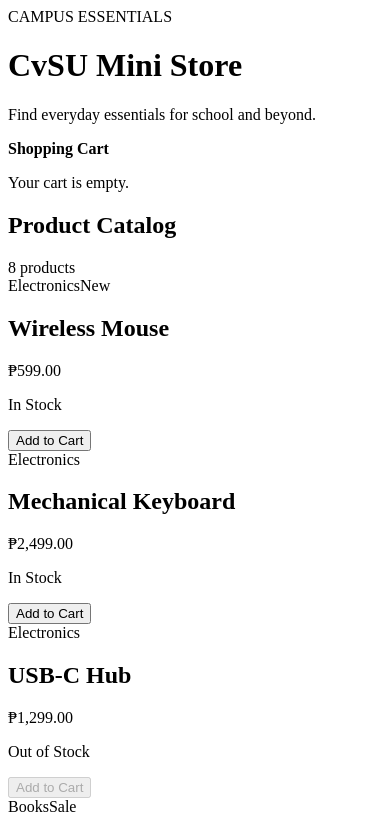
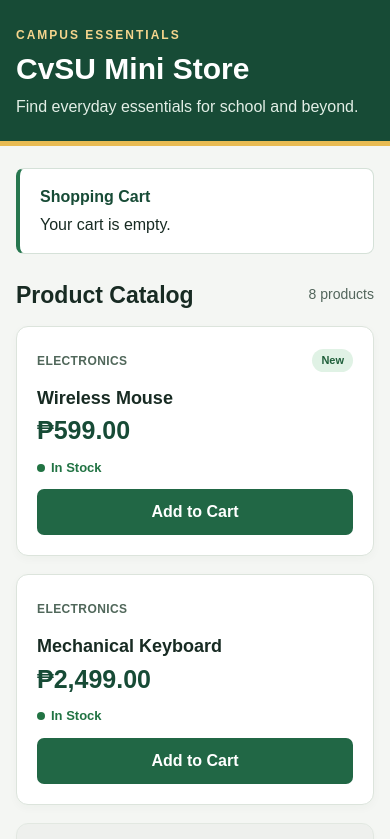
Before and after one commit to Andreijeresano/lab4, a React (Vite) app: page / in a window 390 px wide. Shown: the top 839 px of the page. Built offline with nearby package versions, Linux system fonts and the light colour scheme.

Commit message:
Style responsive catalog, badges, cart and stock states

```diff
--- /dev/null
+++ b/src/App.css
@@ -0,0 +1,40 @@
+:root {
+  font-family: Arial, Helvetica, sans-serif;
+  color: #182b23;
+  background: #f4f6f3;
+  font-synthesis: none;
+  line-height: 1.5;
+}
+* { box-sizing: border-box; }
+body { margin: 0; min-width: 280px; }
+.site-header { background: #174b36; color: white; border-bottom: 5px solid #e8bb52; }
+.header-content, .container { max-width: 1200px; margin: 0 auto; padding: 30px 24px; }
+.eyebrow { font-size: 12px; font-weight: bold; letter-spacing: 2px; color: #f5d58d; }
+h1 { margin: 6px 0; font-size: clamp(30px, 5vw, 42px); line-height: 1.15; }
+.header-content p { margin: 8px 0 0; color: #e2eee6; }
+.cart-message { background: #fff; border: 1px solid #d5e1d8; border-left: 4px solid #26764e; padding: 16px 20px; border-radius: 8px; }
+.cart-message strong { color: #174b36; }
+.cart-message p { margin: 4px 0 0; overflow-wrap: anywhere; }
+.section-heading { display: flex; justify-content: space-between; align-items: center; gap: 12px; margin: 24px 0 14px; }
+.section-heading h2 { font-size: 23px; margin: 0; }
+.section-heading span { font-size: 14px; color: #52655b; }
+.product-grid { display: grid; grid-template-columns: repeat(auto-fit, minmax(min(245px, 100%), 1fr)); gap: 18px; }
+.product-card { display: flex; flex-direction: column; min-height: 230px; background: white; border: 1px solid #dce4dc; border-radius: 12px; padding: 20px; box-shadow: 0 3px 10px #19372708; }
+.card-top { display: flex; align-items: center; justify-content: space-between; gap: 8px; min-height: 27px; }
+.category { color: #50675a; font-size: 12px; font-weight: bold; text-transform: uppercase; letter-spacing: .4px; }
+.badge { font-size: 11px; font-weight: bold; padding: 3px 9px; border-radius: 20px; }
+.new { background: #e0f2e5; color: #20603b; }
+.sale { background: #fff0cb; color: #785300; }
+.product-card h2 { font-size: 18px; margin: 12px 0 2px; line-height: 1.35; }
+.price { font-size: 25px; font-weight: bold; color: #174b36; margin: 0 0 8px; }
+.stock { font-size: 13px; font-weight: bold; margin: auto 0 12px; }
+.stock::before { content: ''; display: inline-block; width: 8px; height: 8px; border-radius: 50%; margin-right: 6px; background: currentColor; }
+.available { color: #217343; }
+.unavailable { color: #96504d; }
+.product-card button { width: 100%; border: 0; border-radius: 7px; background: #216745; color: white; padding: 11px; font: inherit; font-weight: bold; cursor: pointer; }
+.product-card button:hover:not(:disabled) { background: #174b36; }
+.product-card button:focus-visible { outline: 3px solid #ba8a29; outline-offset: 3px; }
+.out-of-stock { background: #ecefec; opacity: .75; }
+.out-of-stock button { background: #d4dad5; color: #4e5c52; cursor: not-allowed; }
+footer { text-align: center; color: #52655b; font-size: 13px; padding: 10px 20px 24px; }
+@media (max-width: 480px) { .header-content, .container { padding: 22px 16px; } }
--- a/src/App.jsx
+++ b/src/App.jsx
@@ -1,3 +1,4 @@
+import './App.css';
 import { useState } from 'react';
 import ProductCard from './components/ProductCard.jsx';
 import products from './data/products.js';
```
